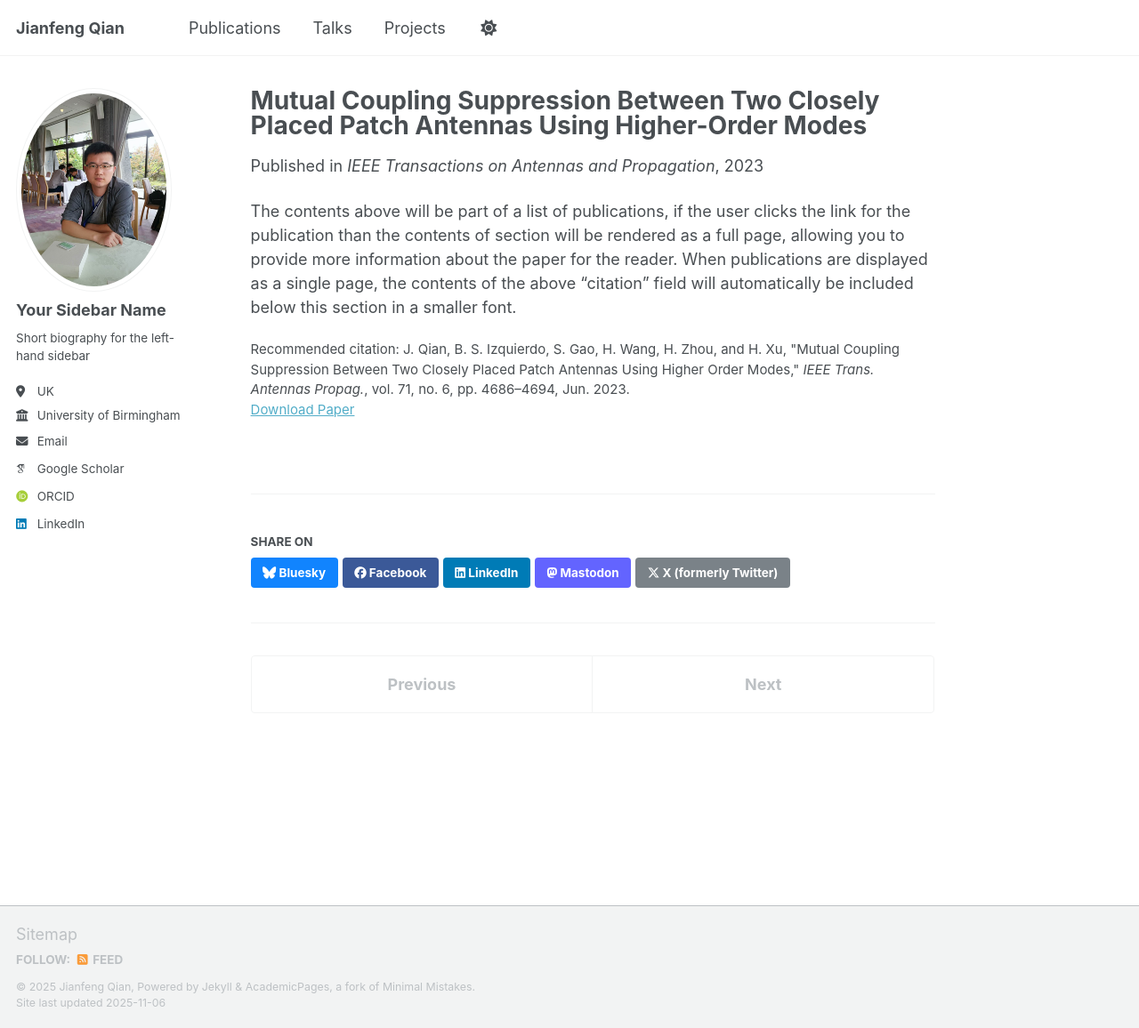
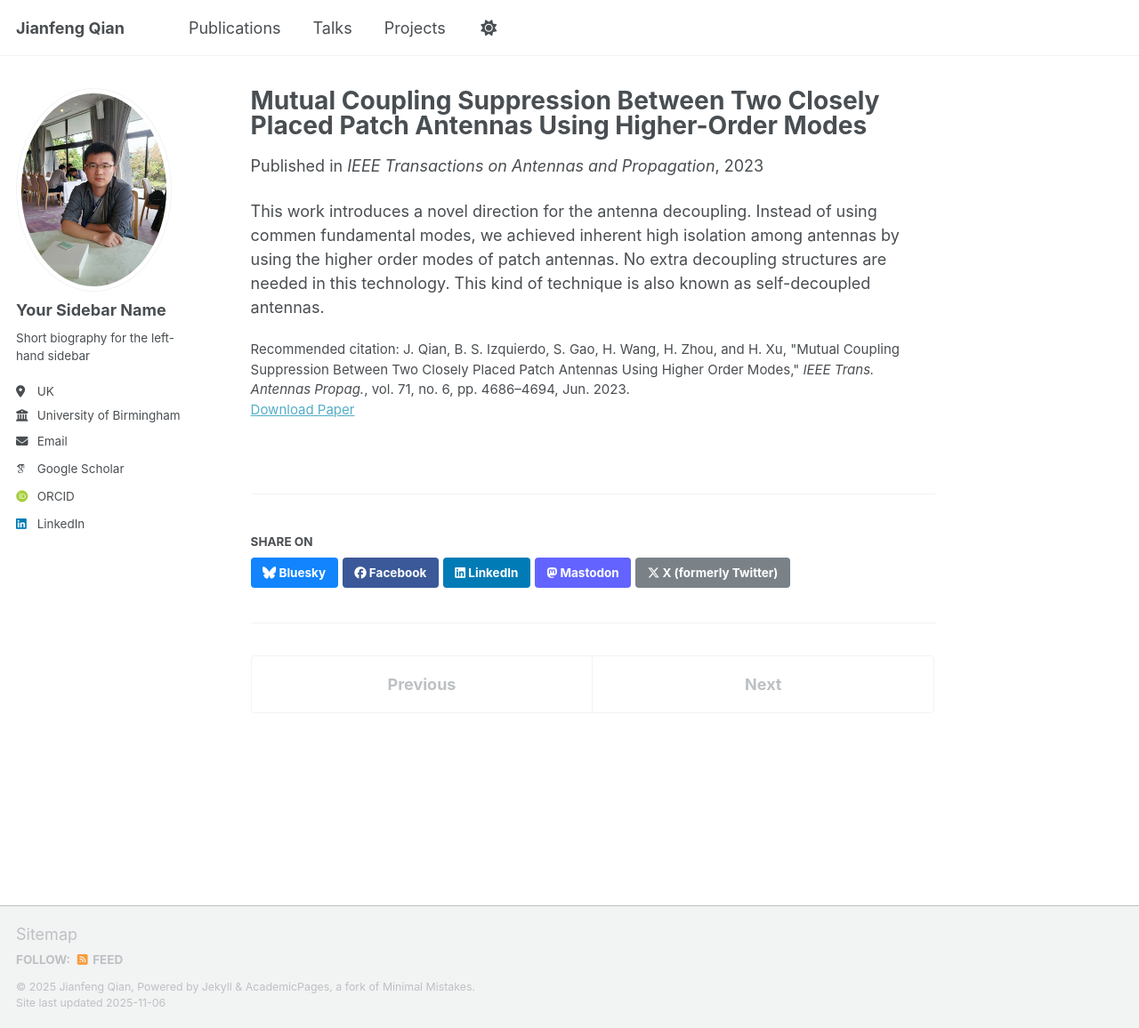
Before and after one commit to eejfqian/eejfqian.github.io, a Jekyll site: the page built from _publications/2023-06-01-higher-order-mode-decoupling.md, in a window 1280 px wide and 1156 px high. Shown: the whole window at 89% size. Built offline with Jekyll 4.4.1, drawn with Linux system fonts in a browser that asks for light colours; some web fonts are replaced; a script that is not in the unit is left out.

Commit message:
Update 2023-06-01-higher-order-mode-decoupling.md

```diff
--- a/_publications/2023-06-01-higher-order-mode-decoupling.md
+++ b/_publications/2023-06-01-higher-order-mode-decoupling.md
@@ -10,4 +10,4 @@ paperurl: 'https://ieeexplore.ieee.org/document/10098749'  # 填上正式 DOI
 citation: 'J. Qian, B. S. Izquierdo, S. Gao, H. Wang, H. Zhou, and H. Xu, "Mutual Coupling Suppression Between Two Closely Placed Patch Antennas Using Higher Order Modes," <i>IEEE Trans. Antennas Propag.</i>, vol. 71, no. 6, pp. 4686–4694, Jun. 2023.'
 ---
 
-The contents above will be part of a list of publications, if the user clicks the link for the publication than the contents of section will be rendered as a full page, allowing you to provide more information about the paper for the reader. When publications are displayed as a single page, the contents of the above "citation" field will automatically be included below this section in a smaller font.
+This work introduces a novel direction for the antenna decoupling. Instead of using commen fundamental modes, we achieved inherent high isolation among antennas by using the higher order modes of patch antennas. No extra decoupling structures are needed in this technology. This kind of technique is also known as self-decoupled antennas.
```
